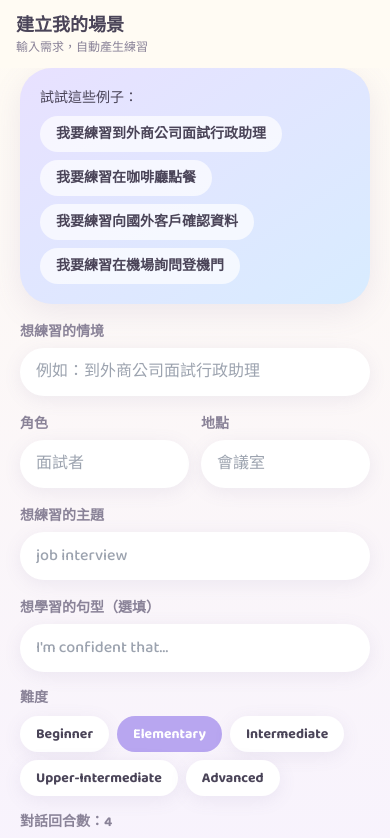
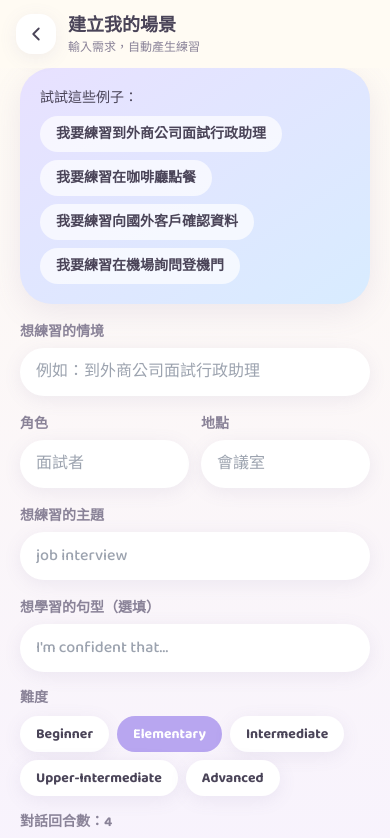
Before and after one commit to erin20080306/nobile-english, a Next.js app: page /custom-scene in a window 390 px wide. Shown: the top 838 px of the page. Built offline with nearby package versions, Linux system fonts and the light colour scheme.

Commit message:
Initial commit: Mobile English app

```diff
--- a/src/app/custom-scene/page.tsx
+++ b/src/app/custom-scene/page.tsx
@@ -50,7 +50,7 @@ export default function CustomScenePage() {
     const s = created.scene;
     return (
       <div className="min-h-[100dvh] pb-10">
-        <AppHeader title="專屬練習卡" subtitle="已為你產生完整內容" />
+        <AppHeader title="專屬練習卡" subtitle="已為你產生完整內容" back={true} />
         <div className="px-5 space-y-4">
           <motion.div initial={{ opacity: 0, y: 14 }} animate={{ opacity: 1, y: 0 }} className="card bg-gradient-to-br from-peach to-lilac">
             <div className="flex items-center gap-2"><Wand2 className="text-peachDeep" /><p className="font-extrabold text-ink">{s.name}</p></div>
@@ -99,7 +99,7 @@ export default function CustomScenePage() {
 
   return (
     <div className="min-h-[100dvh] pb-10">
-      <AppHeader title="建立我的場景" subtitle="輸入需求，自動產生練習" back={false} />
+      <AppHeader title="建立我的場景" subtitle="輸入需求，自動產生練習" back={true} />
       <div className="px-5 space-y-4">
         <div className="card bg-gradient-to-br from-lilac to-sky">
           <p className="text-sm text-ink">試試這些例子：</p>
```
